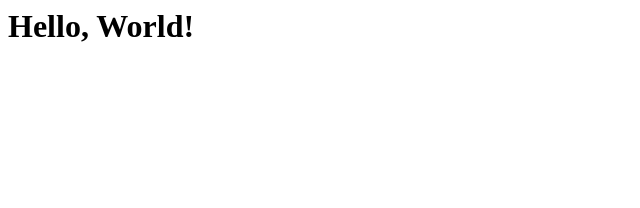
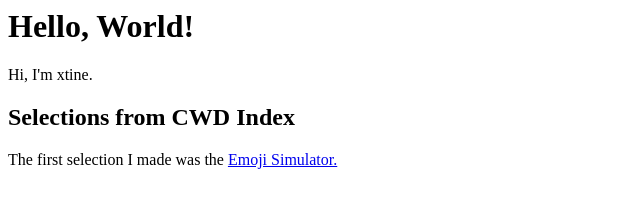
Before and after one commit to xtineburrough/hello-world3, a plain HTML site: page index.html in a window 1280 px wide. Shown: the whole page, without its empty margins (0-640 px from the left). Drawn offline with Linux system fonts and the light colour scheme.

Commit message:
added a link

```diff
--- a/index.html
+++ b/index.html
@@ -5,5 +5,8 @@
 
   <body>
     <h1>Hello, World!</h1>
+    <p>Hi, I'm xtine.</p>
+    <h2>Selections from CWD Index</h2>
+    The first selection I made was the <a href ="https://ncase.me/sim/">Emoji Simulator.</a>
    </body>
 </html>
```
